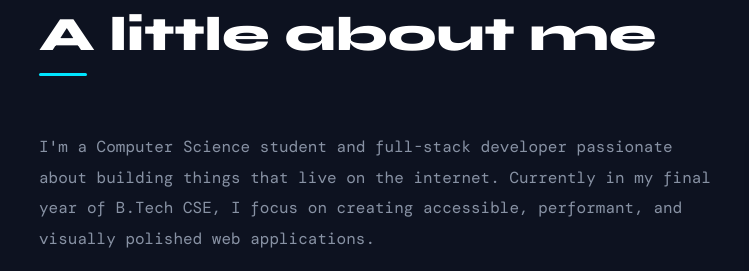
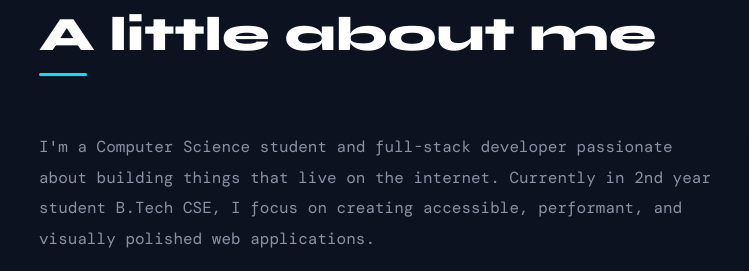
Before and after one commit to amanprasad99/portfolio, a plain HTML site: page index.html in a window 1280 px wide. Shown: the part 923-1194 px from the top of the page, 75-824 px from the left. Drawn offline with nearby package versions, Linux system fonts and the light colour scheme; a web font is replaced by a local one.

Commit message:
final year to 2nd year

```diff
--- a/index.html
+++ b/index.html
@@ -92,7 +92,7 @@
           <div class="about-text">
             <p>
               I'm a Computer Science student and full-stack developer passionate about
-              building things that live on the internet. Currently in my final year of
+              building things that live on the internet. Currently in 2nd year student
               B.Tech CSE, I focus on creating accessible, performant, and visually
               polished web applications.
             </p>
```
